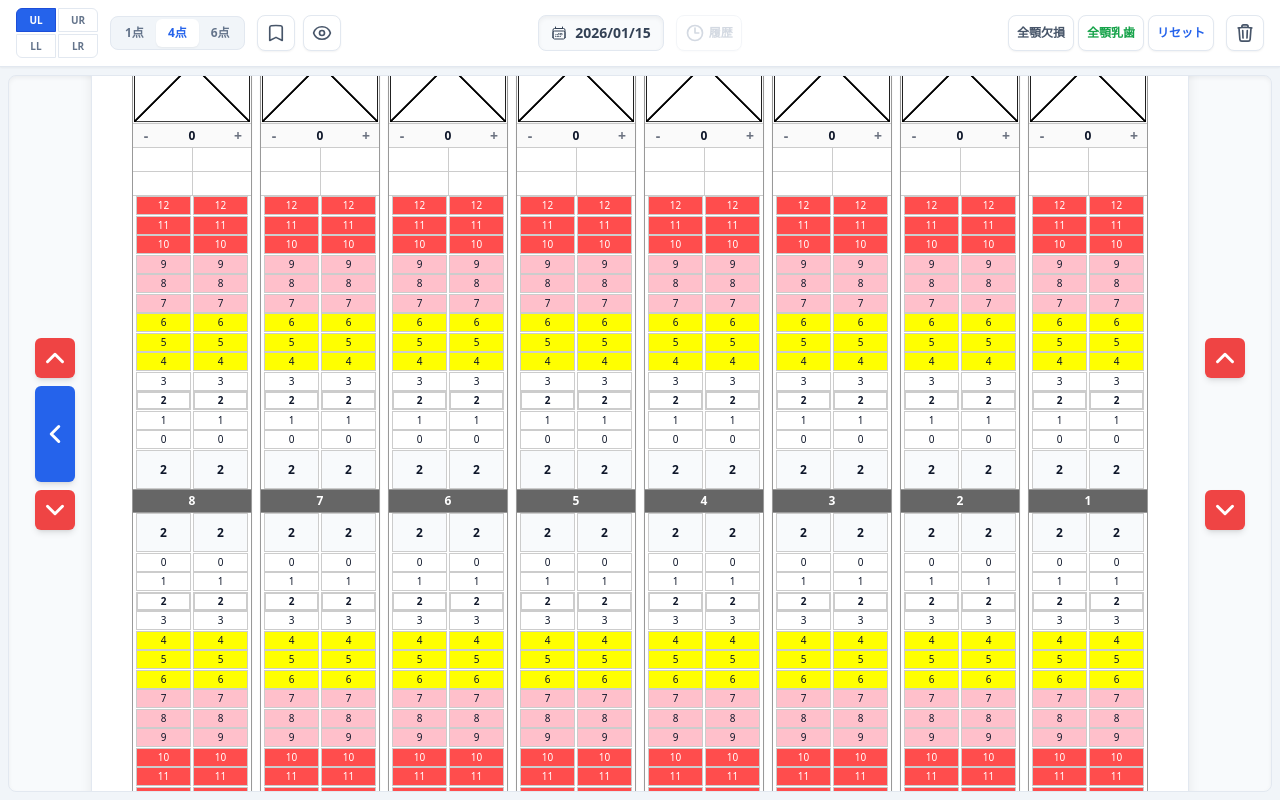
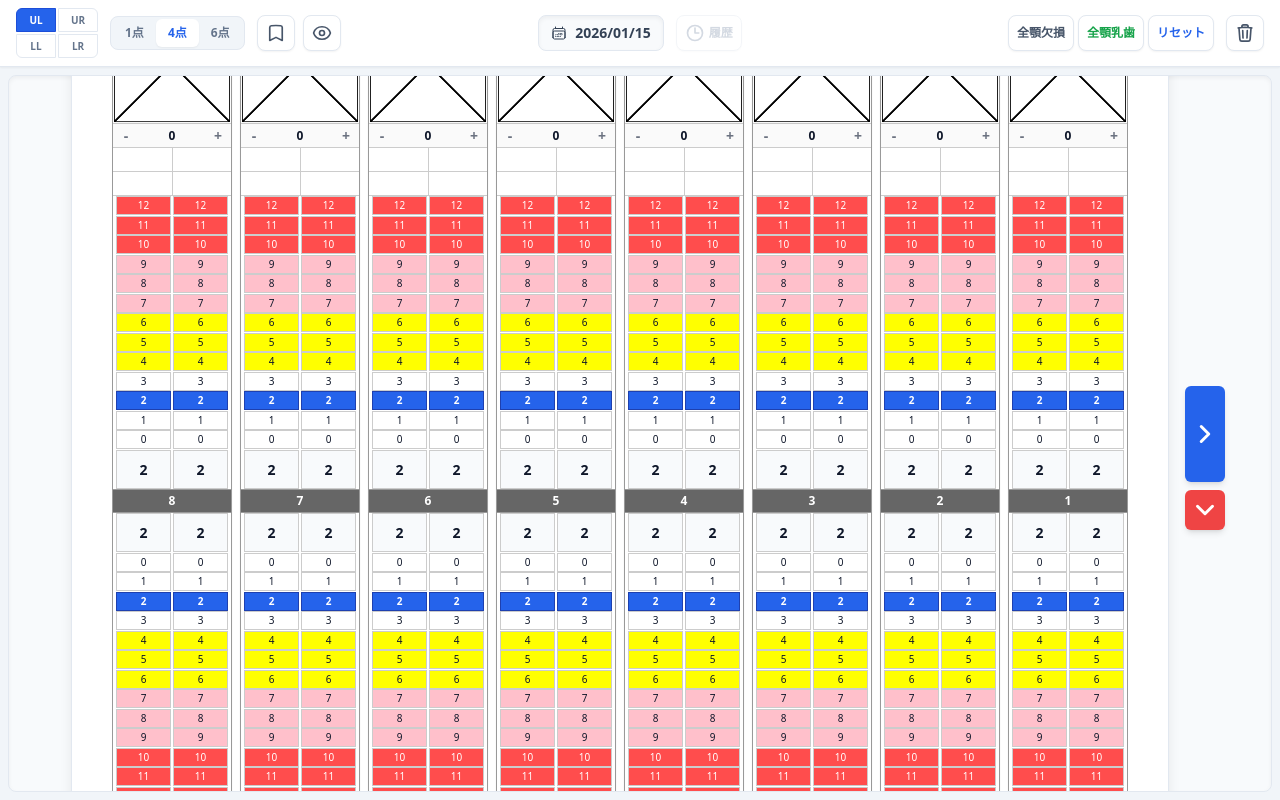
Before and after one commit to aitest496-admin/poket-plaque, a React (Vite) app: page / in a window 1280 px wide. Both pictures are taken after a click on the button "4点". Built offline with nearby package versions, Linux system fonts and the light colour scheme.

Commit message:
fix: Navigation arrows position and logic

```diff
--- a/App.tsx
+++ b/App.tsx
@@ -305,13 +305,13 @@ const App: React.FC = () => {
   // };
 
   const goLeft = () => {
-    if (currentQuadrant === 'UL') setCurrentQuadrant('UR');
-    if (currentQuadrant === 'LL') setCurrentQuadrant('LR');
+    if (currentQuadrant === 'UR') setCurrentQuadrant('UL');
+    if (currentQuadrant === 'LR') setCurrentQuadrant('LL');
   };
 
   const goRight = () => {
-    if (currentQuadrant === 'UR') setCurrentQuadrant('UL');
-    if (currentQuadrant === 'LR') setCurrentQuadrant('LL');
+    if (currentQuadrant === 'UL') setCurrentQuadrant('UR');
+    if (currentQuadrant === 'LL') setCurrentQuadrant('LR');
   };
 
   const goDown = () => {
--- a/components/EditorMain.tsx
+++ b/components/EditorMain.tsx
@@ -26,16 +26,18 @@ const EditorMain: React.FC<EditorMainProps> = ({
     goRight,
 }) => {
     const isLower = currentQuadrant.startsWith('L');
-    const showLeftControls = (currentQuadrant === 'UL' || currentQuadrant === 'LL');
-    const showRightControls = (currentQuadrant === 'UR' || currentQuadrant === 'LR');
+    const showLeftControls = (currentQuadrant === 'UR' || currentQuadrant === 'LR');
+    const showRightControls = (currentQuadrant === 'UL' || currentQuadrant === 'LL');
 
     return (
         <div className="flex-1 h-full overflow-hidden relative border border-slate-200 bg-slate-50 rounded-lg shadow-inner">
             <div className="w-full h-full flex items-center justify-center p-2 md:p-4 overflow-auto">
                 <div className="flex items-center gap-1 md:gap-4 max-w-full">
-                    {/* Left Arrow Controls (UL / LL) */}
+                    {/* Left Arrow Controls (UR / LR) */}
                     <div className="flex flex-col gap-2">
-                        {!isLower && (
+                        {showLeftControls && (
+                            <>
+                                {isLower ? (
                                     <button
                                         onClick={goUp}
                                         className={`w-10 h-10 flex items-center justify-center bg-red-500 text-white rounded-md shadow-md hover:bg-red-600 active:bg-red-700 transition-all duration-300`}
@@ -43,10 +45,12 @@ const EditorMain: React.FC<EditorMainProps> = ({
                                     >
                                         <Icons.ArrowUpIcon />
                                     </button>
+                                ) : (
+                                    <div className="w-10 h-10" /> /* Spacer for alignment */
                                 )}
                                 <button
                                     onClick={goLeft}
-                            className={`w-10 h-24 flex items-center justify-center bg-blue-600 text-white rounded-md shadow-md hover:bg-blue-700 active:bg-blue-800 transition-opacity duration-300 ${showLeftControls ? 'opacity-100' : 'opacity-0 pointer-events-none'}`}
+                                    className={`w-10 h-24 flex items-center justify-center bg-blue-600 text-white rounded-md shadow-md hover:bg-blue-700 active:bg-blue-800 transition-opacity duration-300 opacity-100`}
                                     aria-label="Go Left"
                                 >
                                     <Icons.ArrowLeftIcon />
@@ -59,6 +63,8 @@ const EditorMain: React.FC<EditorMainProps> = ({
                                     >
                                         <Icons.ArrowDownIcon />
                                     </button>
+                                )}
+                            </>
                         )}
                     </div>
 
@@ -80,9 +86,11 @@ const EditorMain: React.FC<EditorMainProps> = ({
                         </div>
                     </div>
 
-                    {/* Right Arrow Controls (UR / LR) */}
+                    {/* Right Arrow Controls (UL / LL) */}
                     <div className="flex flex-col gap-2">
-                        {!isLower && (
+                        {showRightControls && (
+                            <>
+                                {isLower ? (
                                     <button
                                         onClick={goUp}
                                         className={`w-10 h-10 flex items-center justify-center bg-red-500 text-white rounded-md shadow-md hover:bg-red-600 active:bg-red-700 transition-all duration-300`}
@@ -90,10 +98,12 @@ const EditorMain: React.FC<EditorMainProps> = ({
                                     >
                                         <Icons.ArrowUpIcon />
                                     </button>
+                                ) : (
+                                    <div className="w-10 h-10" /> /* Spacer for alignment */
                                 )}
                                 <button
                                     onClick={goRight}
-                            className={`w-10 h-24 flex items-center justify-center bg-blue-600 text-white rounded-md shadow-md hover:bg-blue-700 active:bg-blue-800 transition-opacity duration-300 ${showRightControls ? 'opacity-100' : 'opacity-0 pointer-events-none'}`}
+                                    className={`w-10 h-24 flex items-center justify-center bg-blue-600 text-white rounded-md shadow-md hover:bg-blue-700 active:bg-blue-800 transition-opacity duration-300 opacity-100`}
                                     aria-label="Go Right"
                                 >
                                     <Icons.ArrowRightIcon />
@@ -107,6 +117,8 @@ const EditorMain: React.FC<EditorMainProps> = ({
                                         <Icons.ArrowDownIcon />
                                     </button>
                                 )}
+                            </>
+                        )}
                     </div>
                 </div>
             </div>
--- a/components/PocketDepthChart.tsx
+++ b/components/PocketDepthChart.tsx
@@ -46,8 +46,8 @@ const PocketDepthChart: React.FC<PocketDepthChartProps> = ({ values, onChange, i
             pattern="[0-9]*"
             className={`
                h-[39px] border border-[#ccc] mb-[0.5px] w-full
-               text-center text-[12px] font-bold bg-slate-50
-               focus:bg-white focus:outline-none focus:border-blue-600 focus:ring-1 focus:ring-blue-600 rounded-none p-0
+               text-center text-[14px] font-bold bg-slate-50
+               focus:bg-blue-600 focus:text-white focus:outline-none focus:border-blue-700 rounded-none p-0
             `}
             value={values[pointIndex] ?? ''}
             onChange={(e) => {
@@ -79,7 +79,7 @@ const PocketDepthChart: React.FC<PocketDepthChartProps> = ({ values, onChange, i
                   h-[19px] border border-[#ccc] mb-[0.5px]
                   flex items-center justify-center text-[10px] cursor-pointer select-none
                   ${getBgClass(level)}
-                  ${isSelected ? 'border-[2px] border-[#0000ff] relative z-10 font-bold' : ''}
+                  ${isSelected ? '!bg-blue-600 !text-white relative z-10 font-bold border-blue-800' : ''}
                 `}
               >
                 {level}
```
Lines whose indentation alone changed are shown as unchanged.
